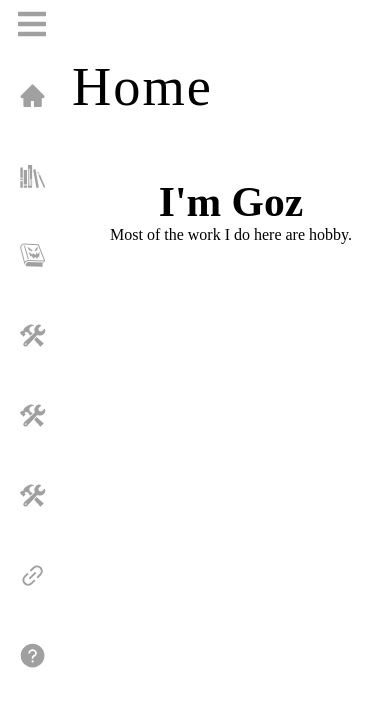
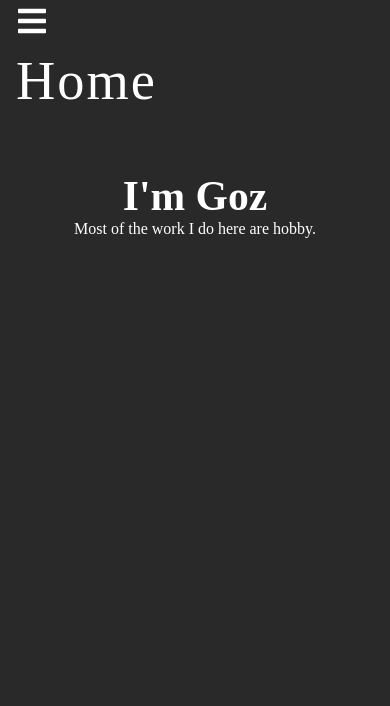
Before and after one commit to gozgaz1/comic-site, a React (Create React App) app: page / in a window 390 px wide. Shown: the top 706 px of the page. Built offline with nearby package versions, Linux system fonts and the light colour scheme.

Commit message:
fixed some issues with theme, altered everything to dark theme, make responsive by css width size, changed some aspect of icon

```diff
--- a/src/App.css
+++ b/src/App.css
@@ -42,6 +42,13 @@
 */
 html {
   overflow: hidden;
+  background-color:rgb(41, 41, 41);
+  color: white;
+}
+
+:root{
+  --bgcolor: rgb(41, 41, 41);
+  --txtcolor: white;
 }
 
 * {
@@ -72,9 +79,11 @@ html {
   font-size: 3.4rem;
   letter-spacing: 2px;
   font-weight: normal;
+  color: var(--txtcolor);
 }
 .container h2, .container p{
   text-align: center;
+  color: var(--txtcolor);
 }
 .container h2{
   margin-top: 60px;
@@ -85,5 +94,18 @@ html {
   display: none;
 }
 
+@media screen and (max-width: 860px) {
+  .container {
+    --offset: var(--space);
+    margin-left: 1rem;
+    margin-right: 1rem;
+    align-items: center;
+    justify-content: center;
+    overflow-y: auto;
+    -ms-overflow-style: none;
+    scrollbar-width: none;
+  }
+}
+
 /*TODO: need to find a way to divide these components into workable individual container then style them IN CONJUNCTION with the sidebar*/
 /*TODO: left-margin still irky, not sure how to proplery make it dynamic*/
--- a/src/Styling/ImageGrid.css
+++ b/src/Styling/ImageGrid.css
@@ -5,6 +5,7 @@
     grid-gap: 5px;
     align-content: start;
     grid-auto-flow: dense;
+    flex-wrap: wrap;
 }
 /*     padding controls height, will always be perfectly square regardless of width
 .img-wrap {
@@ -36,6 +37,12 @@
     opacity: 0.6;
 }
 
+.img-wrap:hover {
+    transform: translate(-8px, -10px);
+    transition: all 200ms linear;
+    cursor:pointer;
+}
+
 .img-wrap > img {
     grid-row: 1 / -1;
     grid-column: 1;
@@ -46,3 +53,28 @@
     display: block;
     border-radius: 10px;
 }
+
+@media screen and (max-width: 860px) {
+    .img-grid {
+        margin: 20px auto;
+        display: flex;
+        grid-template-columns: repeat(5, 3fr);
+        grid-gap: 5px;
+        align-content: start;
+        grid-auto-flow: dense;
+        flex-wrap: wrap;
+    }
+    .img-wrap {
+        margin: 0;
+        display: flex;
+        grid-template-rows: 1fr auto;
+        margin-bottom: 10px;
+        break-inside: avoid;
+        opacity: 0.6;
+    }
+    .img-wrap:hover {
+        transform: none;
+        transition: all 200ms linear;
+        cursor:pointer;
+    }
+}
--- a/src/Styling/Sidebar.css
+++ b/src/Styling/Sidebar.css
@@ -1,34 +1,37 @@
 .sidebar {
-    height: 5%;
+    height: 50px;
     display: flex;
     justify-content: left;
     align-items: center;
     padding: 0.5rem 0;
+    z-index: 1;
+    position: relative;
 }
 
+/*
 .sidebar-toggle {
-    /* background-color: #060b26; */
+    background-color: #060b26;
     width: 100%;
     height: 80px;
     display: flex;
     justify-content: left;
     align-items: center;
 }
-
+*/
 
 .sidebar-options {
     margin-left: 1rem;
     font-size: 2rem;
     background: none;
-    color:#A0A0A0;
+    color: white;
 }
 
 .sidebar-options:hover {
-    color: #5AE7BC;
+    color: #59dfb7e0;
 }
 
 .sidebar-options.active {
-    color:#5AE7BC;
+    color:#59dfb7e0;
 }
 
 .sidebar-menu {
@@ -38,23 +41,25 @@
     display: flex;
     justify-content: center;
     position: fixed;
-    top: 6%;
+    top: 50px;
     left: -8rem; /* reduce size if minimized */
     list-style-type: none; /* remove all bullets */
     transition: 550ms;
     overflow-y: auto;
     scrollbar-width: none;
     -ms-overflow-style: none;
+    z-index: 1;
+    background-color: var(--bgcolor);
+}
+
+.sidebar-menu.active {
+    left: 0;
+    top: 50px;
+    transition: 250ms;
 }
 
 .sidebar-menu::-webkit-scrollbar {
     display: none; /* for Chrome, Safari, and Opera */
-  }
-
-.sidebar-menu.active {
-    left: 0;
-    top: 6%;
-    transition: 250ms;
 }
 
 .sidebar-text {
@@ -76,7 +81,7 @@
 .sidebar-text a {
     text-decoration: none;  /* no underline */
     font-size: 1.7rem;
-    color: #A0A0A0;
+    color: white;
     width: 95%;
     height: 100%;
     display: flex;
@@ -85,19 +90,18 @@
 }
 
 .sidebar-text a:hover, .sidebar-text.active a {
-    background-color:  #5AE7BC;
-    color: #ffbf80;
+    background-color:  #59dfb7e0;
+    color: #d38764;
 }
 
 .sidebar-text.inactive a:hover {
-    background-color:  #A0A0A0;
+    background-color:  #bfbfbf;
     text-decoration: line-through;
 }
 
 .sidebar-menu-items {
    width: 100%;
    margin-left: 1rem;
-   padding: 0.5rem 0 0 0;
 }
 
 .item-title {
@@ -108,3 +112,37 @@
     width: 25%; /* shift all icons to the right*/
     float: right;
 }
+
+
+@media screen and (max-width: 860px) {
+    .sidebar-menu {
+        width: 100%;
+        height: 100vh;
+        display: flex;
+        position: fixed;
+        top: 50px;
+        left: -100%; /* reduce size if minimized */
+        transition: 350ms linear;
+        overflow-y: auto;
+        scrollbar-width: none;
+        -ms-overflow-style: none;
+        z-index: 1;
+        background-color: var(--bgcolor);
+    }
+
+    .sidebar-menu.active {
+        left: 0;
+        top: 50px;
+        transition: 350ms linear;
+    }
+
+    .item-title {
+        width: 50%; /* shift all texts to the left*/
+        text-align: center;
+    }
+
+    .item-icon {
+        width: 50%; /* shift all icons to the right*/
+        text-align: center;
+    }
+}
--- a/src/comicComponents/ComicGrid.jsx
+++ b/src/comicComponents/ComicGrid.jsx
@@ -47,7 +47,7 @@ const ComicGrid = () => {
         <>
         <div className="img-grid">
             {docs && docs.map(doc => (
-            <motion.div className="img-wrap" key={doc.id}
+            <motion.div className="img-wrap" key={doc.id} title={'Read Chapter ' + doc.chapter}
                 layout
                 whileHover={{ opacity: 1 }}s
                 onClick={() => {setCurrentChapter(doc.chapter); setModalOpen(true);}}
--- a/src/componentz/Sidebar.jsx
+++ b/src/componentz/Sidebar.jsx
@@ -2,7 +2,6 @@ import React, { useState } from 'react';
 import { Link } from 'react-router-dom';
 import * as FaIcons from "react-icons/fa";
 import { routes } from '../routes';
-
 import { IoIosOptions } from 'react-icons/io';
 import '../Styling/Sidebar.css';
 
@@ -14,6 +13,11 @@ export default function Sidebar() {
     const showSidebar = () => {
         // this function handle the clicked state of menu burger
         setSidebar(!sidebar);
+    };
+
+    const closeSidebar = () => {
+        // this function handle the clicked state of menu burger
+        setSidebar(false);
     };
 
     const highlightOption = (option) => {
@@ -44,7 +48,7 @@ export default function Sidebar() {
                                     */
                                     className={`sidebar-text${item.avail !== 'Y' ? ' inactive' : activeOption === index ? ' active' : ''}`}
                                 >
-                                    <Link to={item.path}>
+                                    <Link to={item.path} onClick={closeSidebar}>
                                         <span className='item-title'>{item.title}</span>
                                         <span className='item-icon'>{item.icon}</span>
                                     </Link>
--- a/src/pageComponentz/DEV/DEV.jsx
+++ b/src/pageComponentz/DEV/DEV.jsx
@@ -9,7 +9,7 @@ export default function DEV() {
         <div className='container'>
             <h1>DEV</h1>
             <PortfolioUpload />
-            <ComicUpload />
+            {/*<ComicUpload />*/}
             <ComicMultiUpload />
         </div>
     )
--- a/src/pageComponentz/Portfolio/Portfolio.jsx
+++ b/src/pageComponentz/Gallery/Gallery.jsx
@@ -2,12 +2,12 @@ import React, { useState } from 'react';
 import ImageGrid from '../../imageComponents/ImageGrid';
 import ImageModal from '../../imageComponents/ImageModal';
 
-export default function Portfolio() {
+export default function Gallery() {
     const [selectedImg, setSelectedImg] = useState(null);
 
     return (
         <div className='container'>
-            <h1>Portfolio</h1>
+            <h1>Gallery</h1>
             <ImageGrid setSelectedImg={setSelectedImg}/>
             { selectedImg && <ImageModal selectedImg={selectedImg} setSelectedImg={setSelectedImg}/>}
         </div>
--- a/src/routes.js
+++ b/src/routes.js
@@ -5,7 +5,7 @@ import * as GiIcons from 'react-icons/gi';
 import Home from './pageComponentz/Home/Home';
 import Comic from './pageComponentz/Comic/Comic';
 import Faq from './pageComponentz/Faq/Faq';
-import Portfolio from './pageComponentz/Portfolio/Portfolio';
+import Gallery from './pageComponentz/Gallery/Gallery';
 import Socials from './pageComponentz/Socials/Socials';
 import UnderConstruction from './pageComponentz/UnderConstruction/UnderConstruction';
 
@@ -24,13 +24,13 @@ export const routes = [
         key: 'home',
     },
     {
-        title: 'Portfolio',
+        title: 'Gallery',
         icon: <GiIcons.GiBookshelf />,
-        path: '/portfolio',
+        path: '/gallery',
         className: 'sidebar-text',
         avail: 'Y',
-        comp: Portfolio,
-        key: 'portfolio',
+        comp: Gallery,
+        key: 'gallery',
     },
     {
         title: 'Comic',
@@ -60,15 +60,6 @@ export const routes = [
         key: 'TBA2',
     },
     {
-        title: 'TBA',
-        icon: <IoIcons.IoIosConstruct />,
-        path: '/tba',
-        className: 'sidebar-text',
-        avail: 'N',
-        comp: UnderConstruction,
-        key: 'TBA3',
-    },
-    {
         title: 'Socials',
         icon: <AiIcons.AiOutlineLink />,
         path: '/socials',
```
Also changed, not shown: 1 other file (tests, documents, lock files or other folders).
